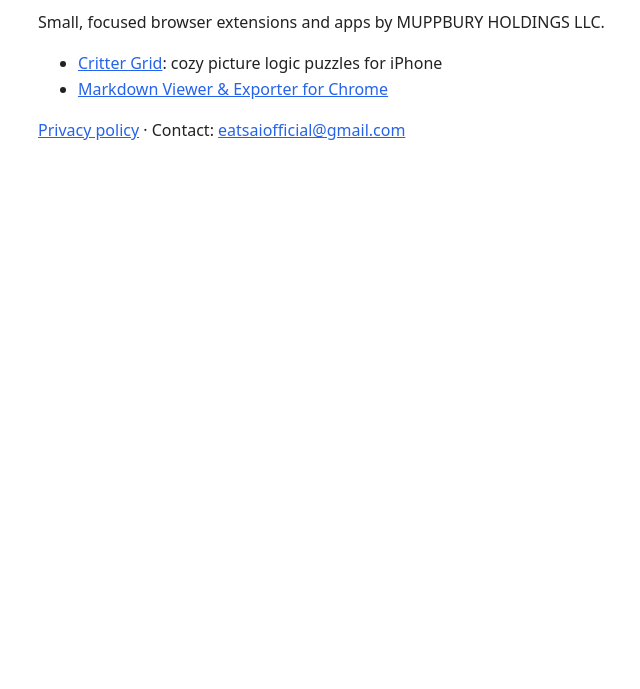
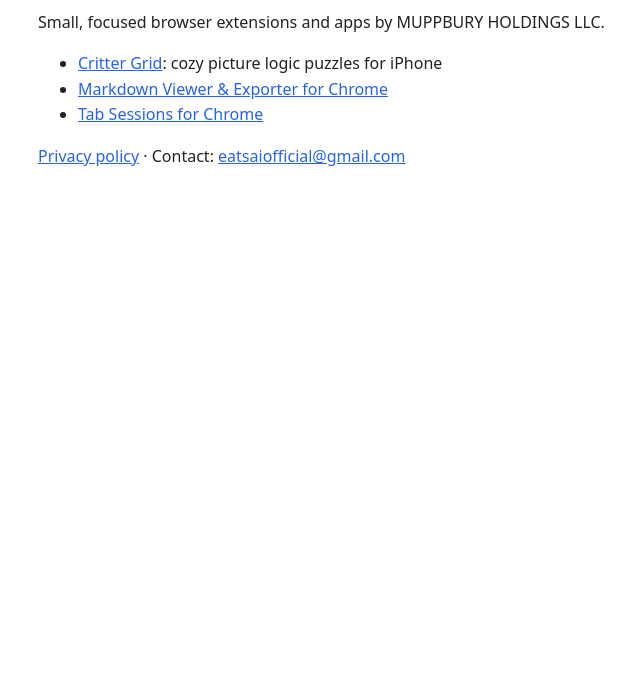
Before and after one commit to parksasbury-cloud/muppbury-site, a plain HTML site: page index.html in a window 1280 px wide. Shown: the part 111-800 px from the top of the page, without its empty margins (262-902 px from the left). Drawn offline with Linux system fonts and the light colour scheme.

Commit message:
Link Tab Sessions on the Muppbury homepage

```diff
--- a/index.html
+++ b/index.html
@@ -1,5 +1,5 @@
 <!doctype html><html lang="en"><head><meta charset="utf-8"><meta name="viewport" content="width=device-width,initial-scale=1">
 <title>Muppbury</title><style>body{font:16px/1.6 system-ui,sans-serif;max-width:680px;margin:48px auto;padding:0 16px;color:#222}a{color:#2563eb}</style></head>
 <body><h1>Muppbury</h1><p>Small, focused browser extensions and apps by MUPPBURY HOLDINGS LLC.</p>
-<ul><li><a href="critter-grid/">Critter Grid</a>: cozy picture logic puzzles for iPhone</li><li><a href="https://chromewebstore.google.com/detail/kfbdbdmidlbeoclpbineniblmmejipik">Markdown Viewer &amp; Exporter for Chrome</a></li></ul>
+<ul><li><a href="critter-grid/">Critter Grid</a>: cozy picture logic puzzles for iPhone</li><li><a href="https://chromewebstore.google.com/detail/kfbdbdmidlbeoclpbineniblmmejipik">Markdown Viewer &amp; Exporter for Chrome</a></li><li><a href="https://chromewebstore.google.com/detail/jegoafkcihjhhllgegkidonkpadnjjjo">Tab Sessions for Chrome</a></li></ul>
 <p><a href="privacy.html">Privacy policy</a> · Contact: <a href="mailto:eatsaiofficial@gmail.com">eatsaiofficial@gmail.com</a></p></body></html>
```
